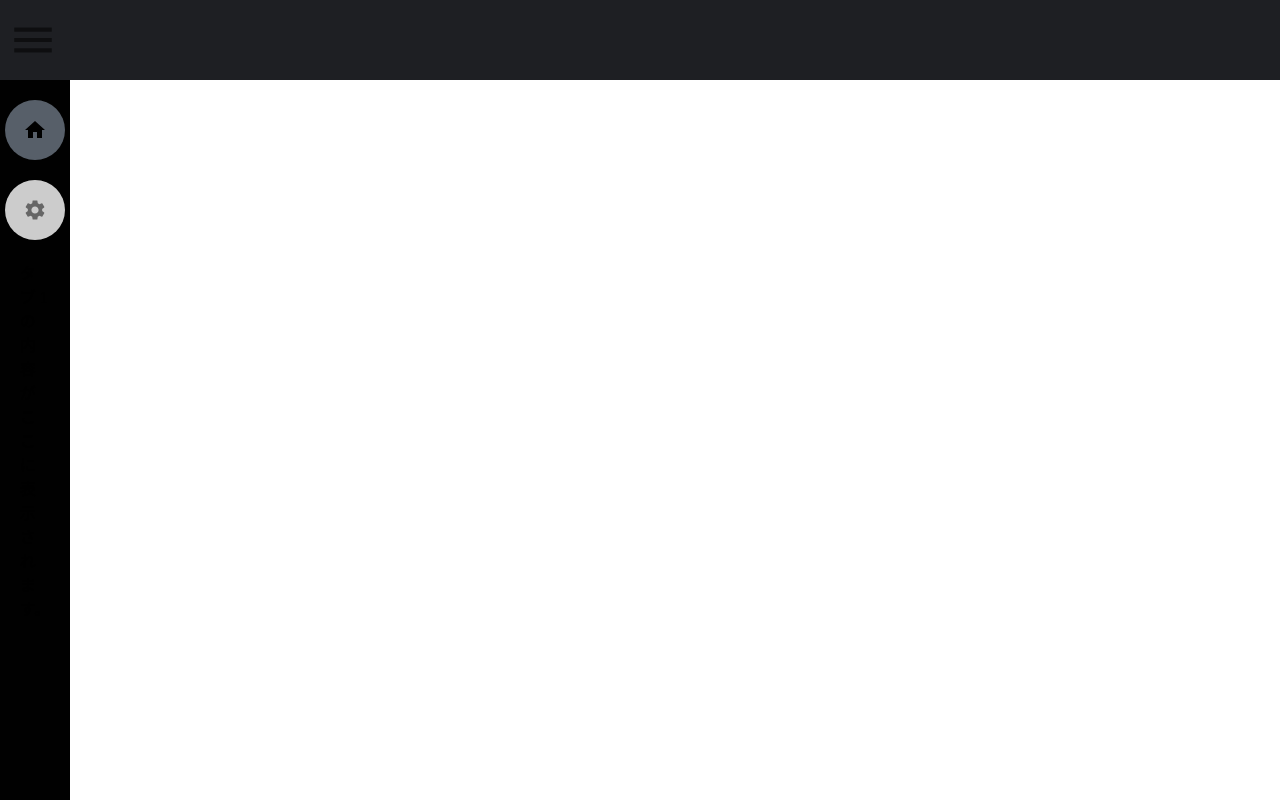
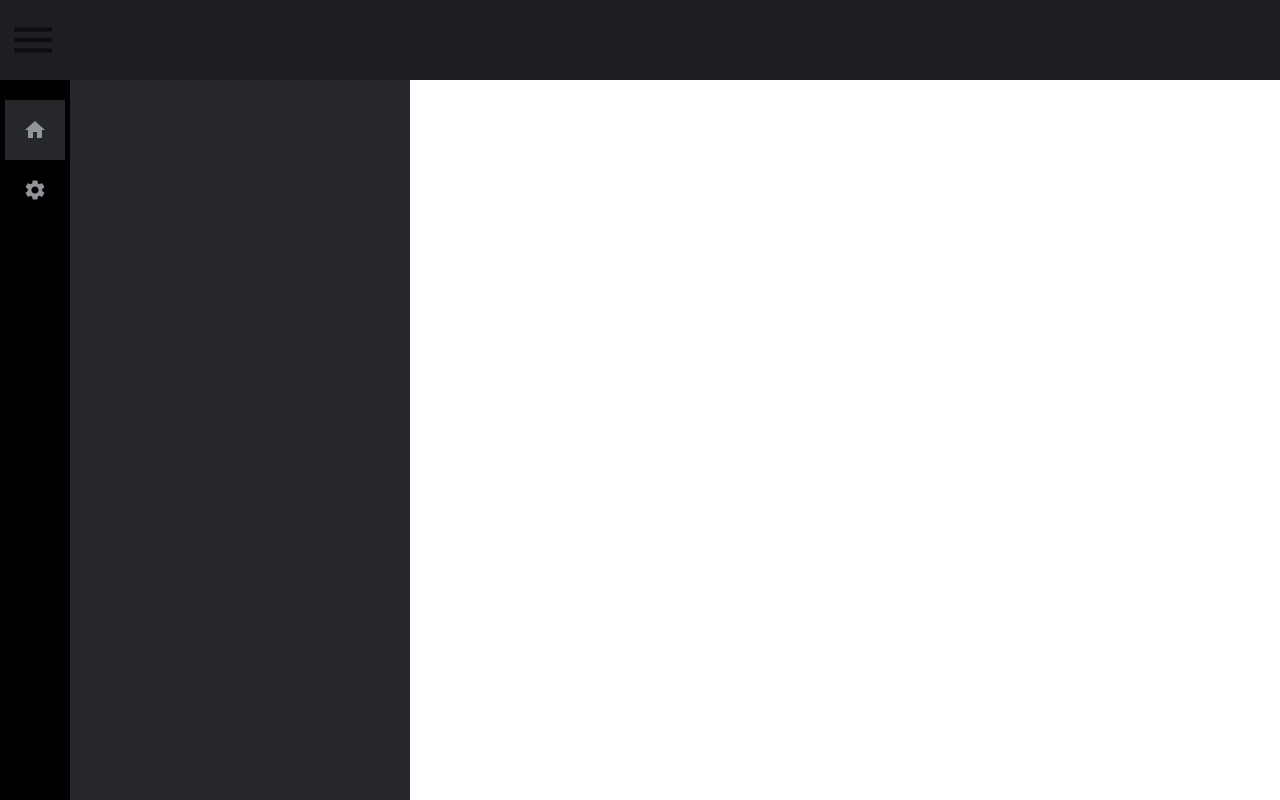
Before and after one commit to ko-tarou/PresentsAI-Main, a Next.js app: page /TopPage in a window 1280 px wide. Shown: the top 800 px of the page. Built offline with nearby package versions, Linux system fonts and the light colour scheme.

Commit message:
おおかたできました。

```diff
--- a/src/pages/TopPage/index.js
+++ b/src/pages/TopPage/index.js
@@ -9,7 +9,8 @@ export default function TopPage() {
   return (
 		<div>
 		<HeaderPage />
-      <div className={styles.Box}>
+    <div className={styles.toppage}>
+      <div className={styles.Box1}>
         {/* ボタンを縦並びに配置 */}
         <button
           onClick={() => setActiveTab('tab1')}
@@ -30,6 +31,9 @@ export default function TopPage() {
 						{activeTab === 'tab2' && <div>タブ 2 の内容がここに表示されます。</div>}
 					</div>
 				</div>
+				<div className={styles.Box2}>
+				</div>
+			</div>
     </div>
   );
 }
--- a/src/styles/TopPage/TopPage.module.scss
+++ b/src/styles/TopPage/TopPage.module.scss
@@ -1,13 +1,31 @@
-.Box {
+@use '../Global/color' as *;
+
+.toppage{
+	display: flex;
+}
+
+.Box1 {
   display: flex;
   flex-direction: column; /* 縦方向に並べる */
   align-items: center; /* 中央揃え */
-  gap: 20px; /* アイコン間のスペース */
+
   padding: 20px;
   background-color: #010101;
 
 	height: 2000px;
 	width: 30px;
+}
+
+.Box2 {
+  display: flex;
+  flex-direction: column; /* 縦方向に並べる */
+  align-items: center; /* 中央揃え */
+
+  padding: 20px;
+  background-color: $lightbrack;
+  right: 100%;
+	height: 2000px;
+	width: 300px;
 }
 
 .button {
@@ -16,24 +34,25 @@
   justify-content: center;
   width: 60px; /* ボタンの幅 */
   height: 60px; /* ボタンの高さ */
-  background-color: #575f69;
-  color: black;
+  background-color: $lightbrack;
+  color: $darkbrack;
   border: none;
-  border-radius: 50%;
+
   cursor: pointer;
   transition: transform 0.2s, background-color 0.3s;
 
   &:hover {
-    background-color: #005bb5;
+    background-color: $lightbrack;
     transform: scale(1.1);
   }
 }
 
 .inactive {
-  background-color: #ccc;
+  background-color: #000000;
   color: #666;
 }
 
 .Home, .Settings {
-  font-size: 32px; /* アイコンのサイズを調整 */
+	color: $nomalgray;
+  font-size: 50px; /* アイコンのサイズを調整 */
 }
```
Lines whose indentation alone changed are shown as unchanged.
